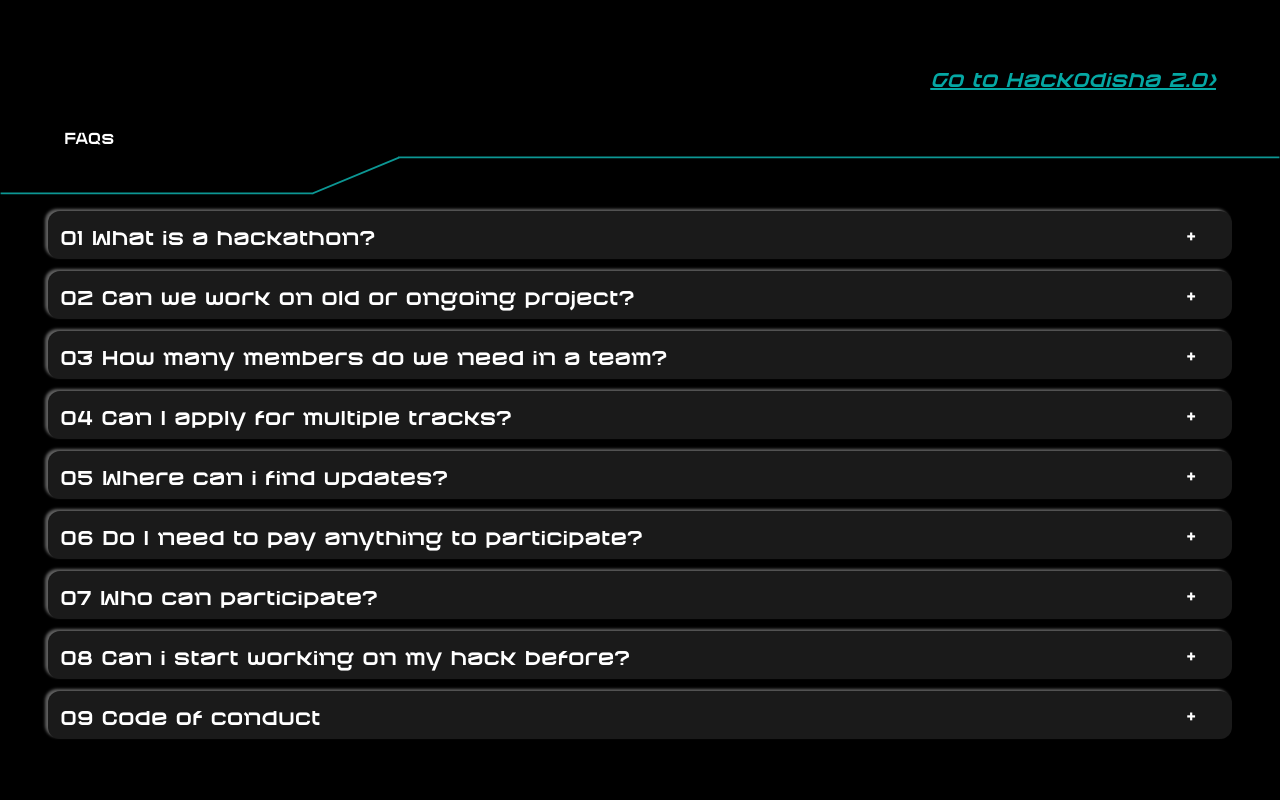
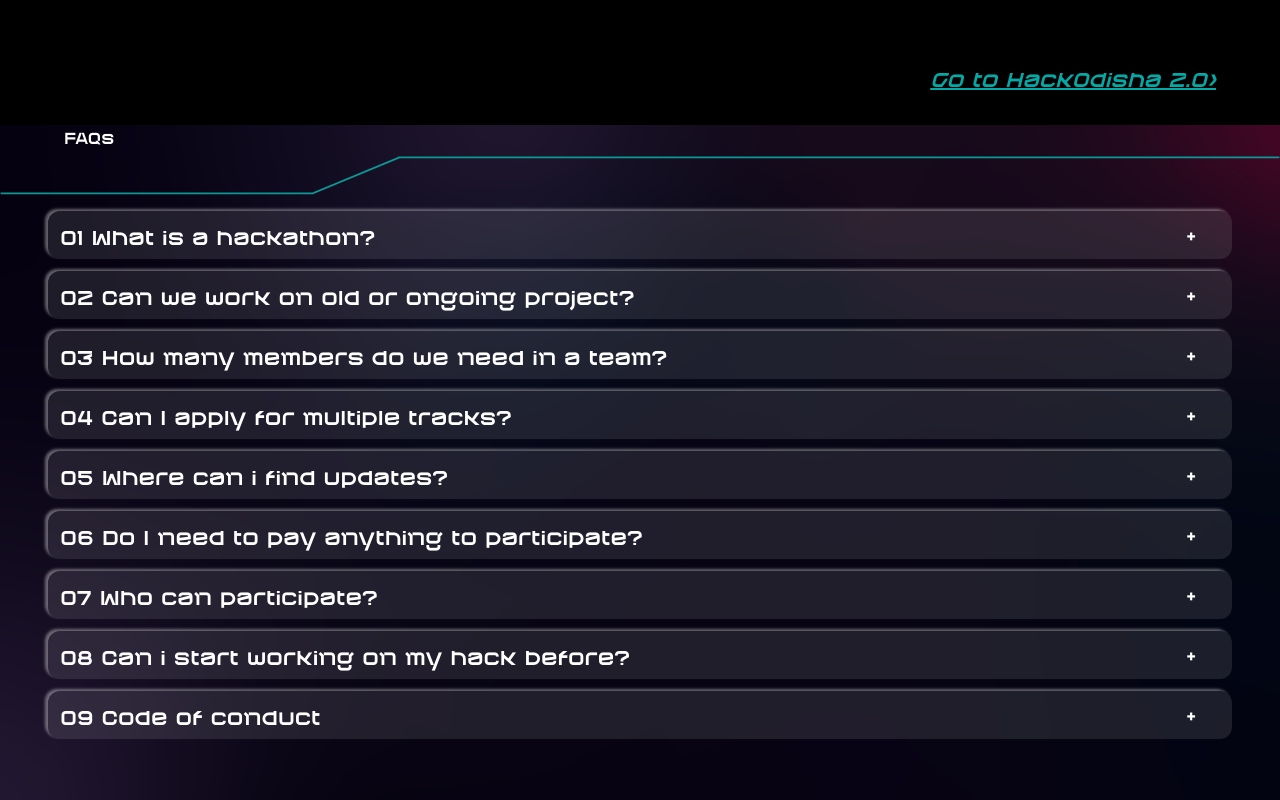
Before and after one commit to Hackodisha/Hackodisha2023, a Next.js app: page / in a window 1280 px wide. Shown: the part 2640-3440 px from the top of the page. Built offline with nearby package versions, Linux system fonts and the light colour scheme; a web font is replaced by a local one.

Commit message:
background updated

```diff
--- a/src/components/FAQs/Accordion.css
+++ b/src/components/FAQs/Accordion.css
@@ -1,8 +1,8 @@
 @import url("https://fonts.googleapis.com/css2?family=Gvonz:wght@100;300;400&display=swap");
 
 .wrapper {
-    /* background-image: url(bg.png); */
-    background: black;
+    background-image: url(bg.png);
+    /* background: black; */
 }
 
 .answer {
```
